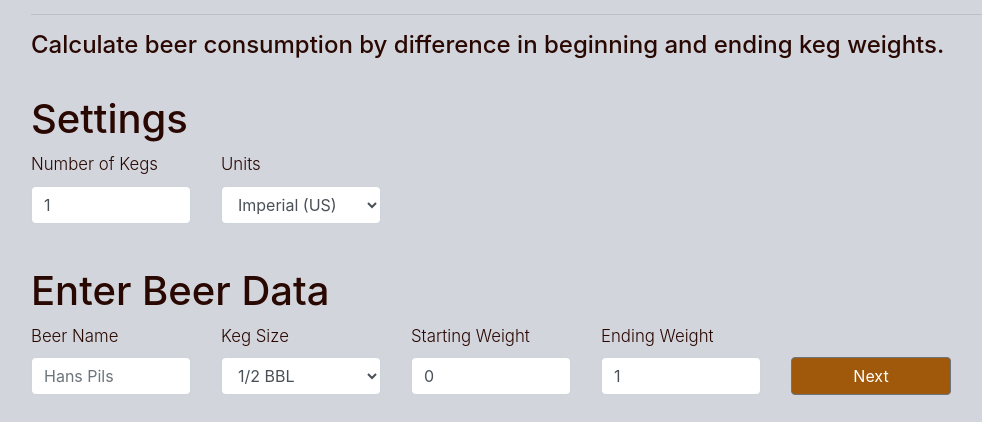
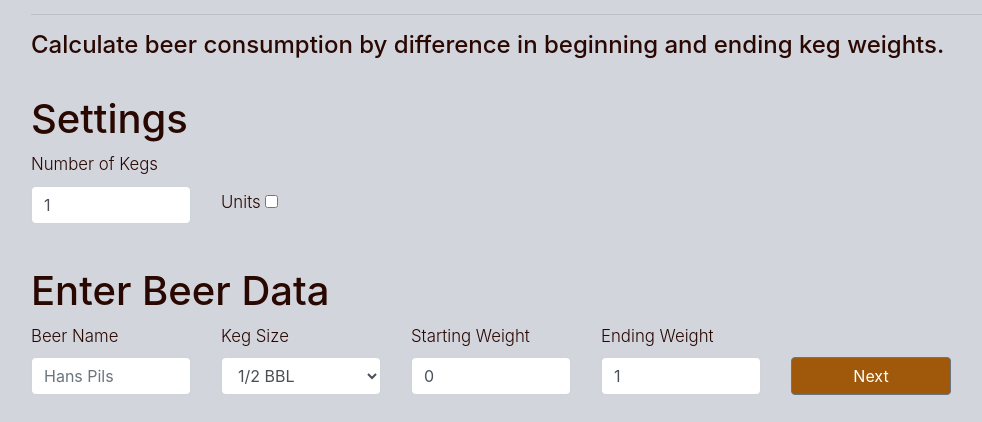
Before and after one commit to Turkosaurus/webpage, a Flask app: page /keg in a window 1280 px wide; the page is wider, and only the part inside the window is pictured. Shown: the part 187-609 px from the top of that part, without its empty margins (54-1036 px from the left). Run offline with Flask 2, Linux system fonts and the light colour scheme; parts of the project's set-up code (start-up, migrations or seed data) failed here and were passed over; some libraries are stand-ins or nearby versions.

Commit message:
added units switch

```diff
--- a/templates/keg.html
+++ b/templates/keg.html
@@ -35,11 +35,17 @@
         </div>
         <div class="col-lg-2 col-md-4 col-sm-6">
             <div class="form-group">
-                <label for="units">Units</label>
+                <!-- Rounded switch -->
+                <label class="switch">
+                    Units
+                    <input type="checkbox" name="units" id="units">
+                    <span class="slider round"></span>
+                </label>
+                <!-- <label for="units">Units</label>
                 <select class="form-control" name="units" id="units">
                     <option value="imperial">Imperial (US)</option>
                     <option value="metric">Metric</option>
-                </select>
+                </select> -->
             </div>
         </div>
         <div class="col-lg-2 col-md-4 col-sm-6">
```
